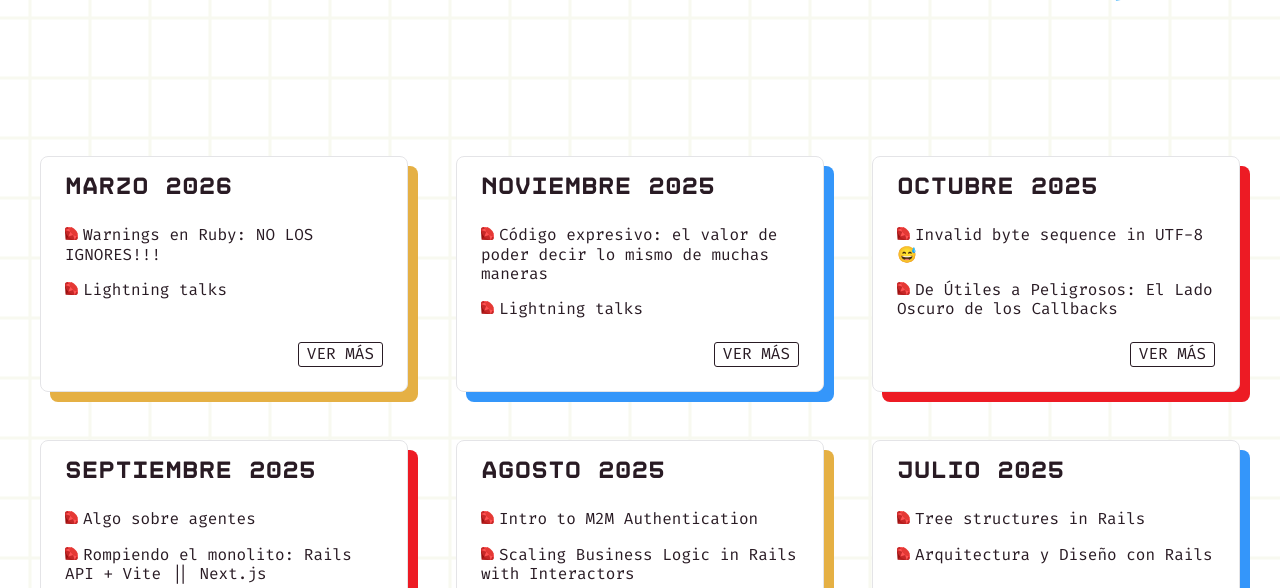
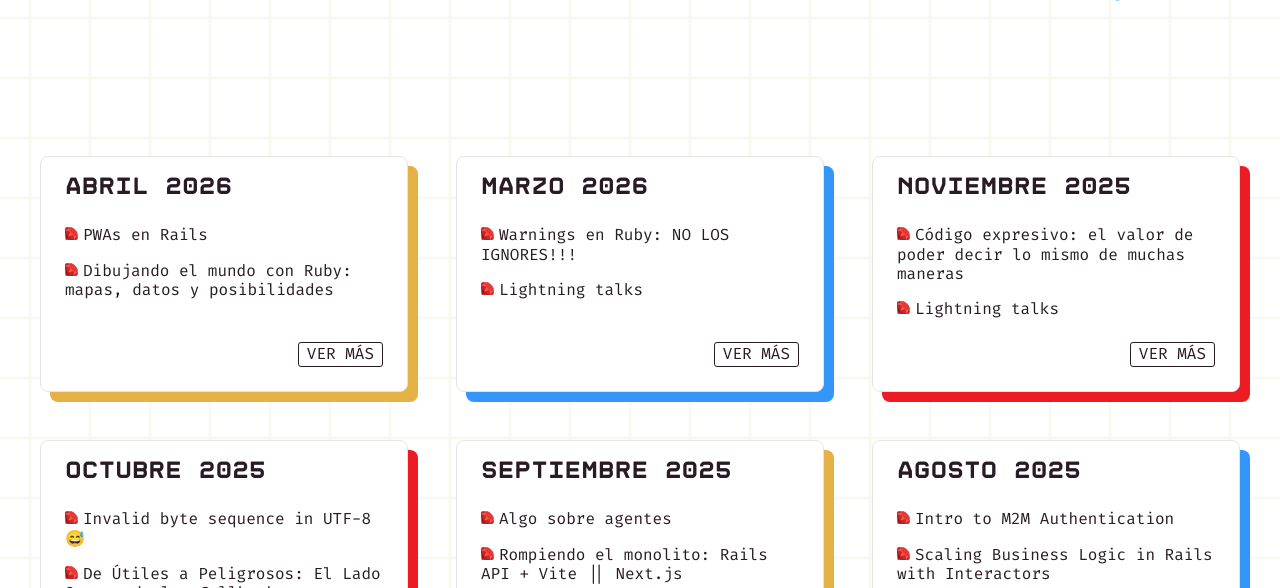
Before and after one commit to RubySur-Argentina/rubysur, a Jekyll site: the page built from meetups.html, in a window 1280 px wide and 900 px high, cut to the strip 312-900 px from the top of the window. Built offline with Jekyll 4.4.1, drawn with Linux system fonts in a browser that asks for light colours; some of the changed lines change nothing that is shown.

Commit message:
Agrego metup de abril a meetups pasadas

```diff
--- a/_data/meetups.json
+++ b/_data/meetups.json
@@ -1,4 +1,28 @@
 [
+  {
+    "meetup": "Abril 2026",
+    "key": "2026_04",
+    "title": "Abril Virtual!",
+    "date": "2026-04-20",
+    "talks": [
+      {
+        "title": "PWAs en Rails",
+        "speaker": "juan_vasquez",
+        "description": "Vamos a ver cómo usar el soporte nativo de PWA en Rails (a partir de Rails 7.2) para hacer tu app instalable, con offline y estrategias de caché.",
+        "youtube_id": "ppxalpIKpGg",
+        "youtube_timestamp": 665,
+        "slides_link": "https://github.com/JuanVqz/talks/blob/main/pwa_en_rails/README.md"
+      },
+      {
+        "title": "Dibujando el mundo con Ruby: mapas, datos y posibilidades",
+        "speaker": "german_alberto_gimenez_silva",
+        "description": "Vamos a aprender sobre la gema ruby-libgd, capas gis y map_view, y sobre desarrollo en general.",
+        "youtube_id": "ppxalpIKpGg",
+        "youtube_timestamp": 3464,
+        "slides_link": "https://www.canva.com/design/DAHHHiAf6Ss/xslsASmOBdK_hATZO6OFqw/view?utm_content=DAHHHiAf6Ss&utm_campaign=designshare&utm_medium=link2&utm_source=uniquelinks&utlId=h810ccdcab0"
+      }
+    ]
+  },
   {
     "meetup": "Marzo 2026",
     "key": "2026_03",
```
